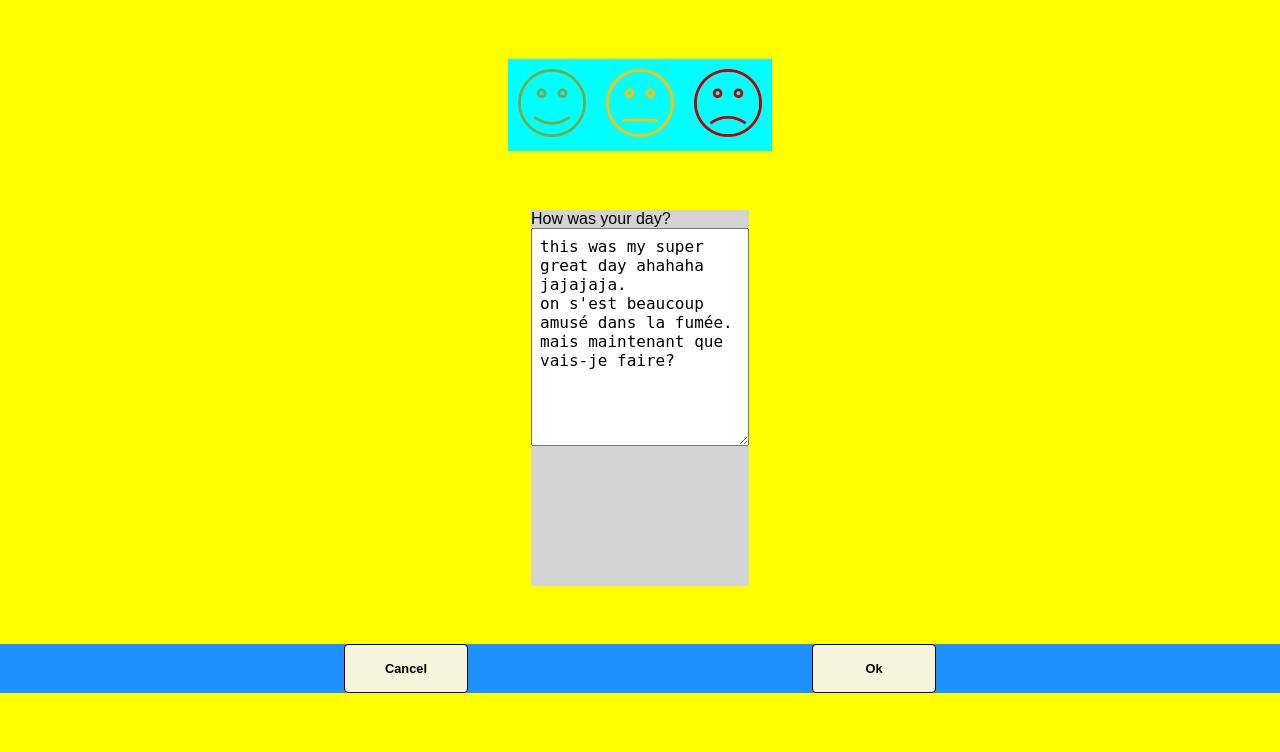
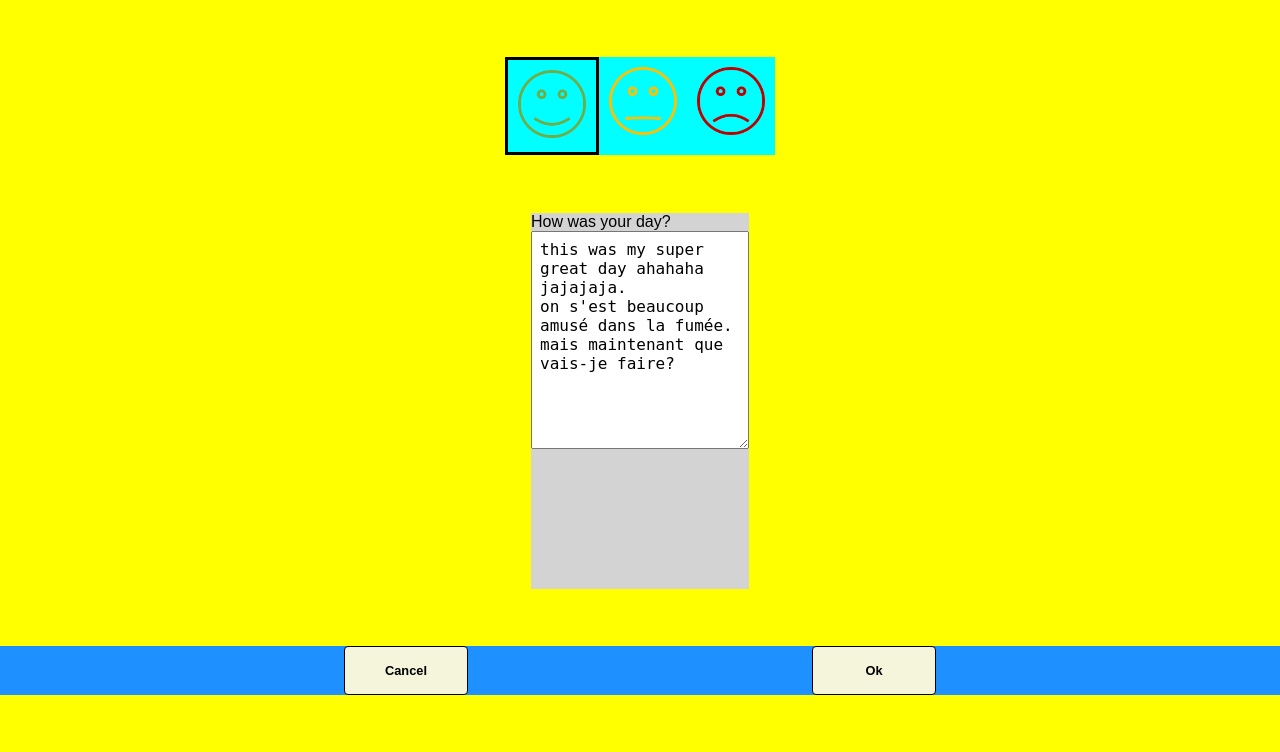
Before and after one commit to NathalieCodes/DailyMood, a PHP site: page /edit.html in a window 1280 px wide. Shown: the part 48-800 px from the top of the page. Run offline with PHP 8.4, Linux system fonts and the light colour scheme.

Commit message:
Added border to button selected fix #7

```diff
--- a/edit.html
+++ b/edit.html
@@ -17,7 +17,7 @@
     <div class="parent">
         <header>
             <div class="mood-button">
-                <a class="mood-happy"><img src="image/button-happy.png" alt="happy"></a>
+                <a class="mood-happy mood-selected"><img src="image/button-happy.png" alt="happy"></a>
                 <a class="mood-meh"><img src="image/button-meh.png" alt="meh"></a>
                 <a class="mood-sad"><img src="image/button-sad.png" alt="sad"></a>
             </div>
--- a/main.css
+++ b/main.css
@@ -56,6 +56,10 @@ section {
     width: 68px;
     height: 68px;
     margin: 10px;
+}
+
+.mood-selected {
+    border: black solid 3px;
 }
 
 .bottom-nav {
```
